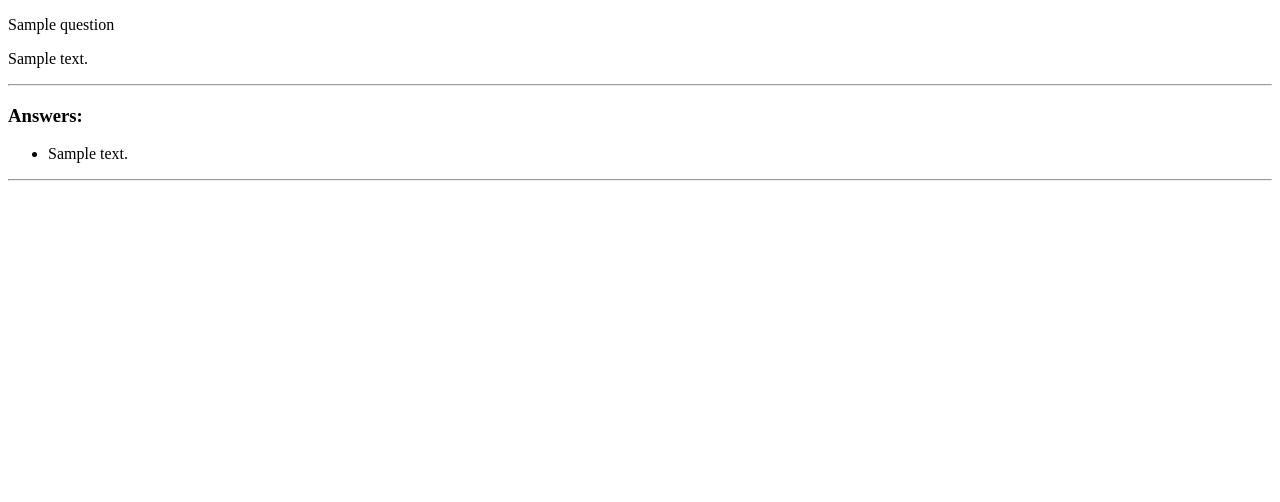
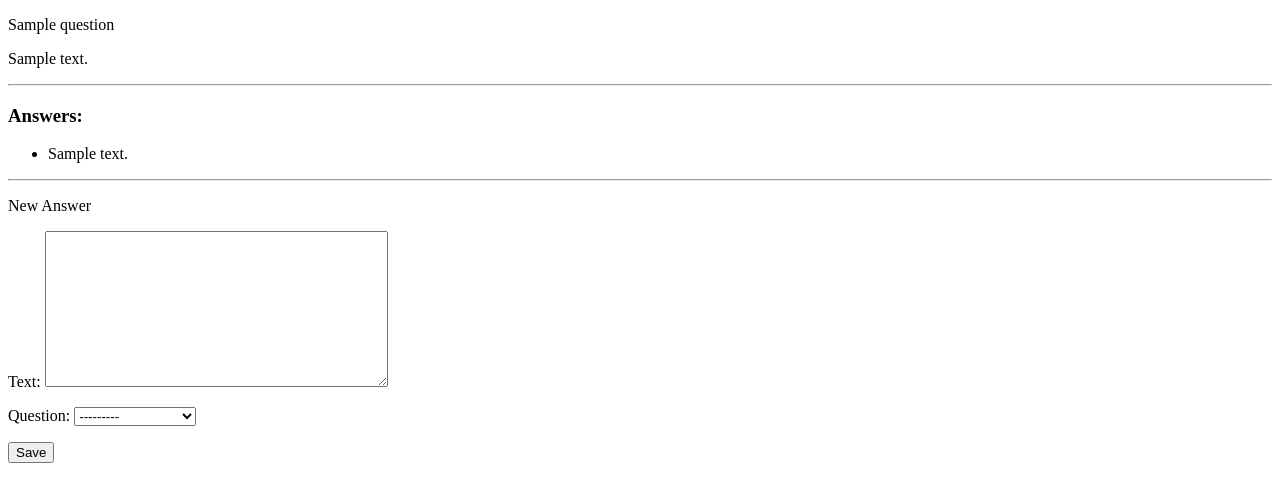
Before and after one commit to hoserg/stepic_web, a Django app: template ask/templates/question.html in a window 1280 px wide. Shown: the top 502 px of the page. Run offline with Django 3.2, Linux system fonts and the light colour scheme; the template is opened without the code that fills it: values that come from a table or form of the project are taken from there, others are empty; tables that the repository leaves empty hold one stand-in row (values such as "Sample post").

Commit message:
Update question.html

```diff
--- a/ask/templates/question.html
+++ b/ask/templates/question.html
@@ -13,5 +13,12 @@
 </ul>
 <hr>
 
+<p>New Answer
+<form method="post">
+    {% csrf_token %}
+    {{ form.as_p }}
+    <button type="submit">Save</button>
+  </form>
+
 </body>
 </html>
```
